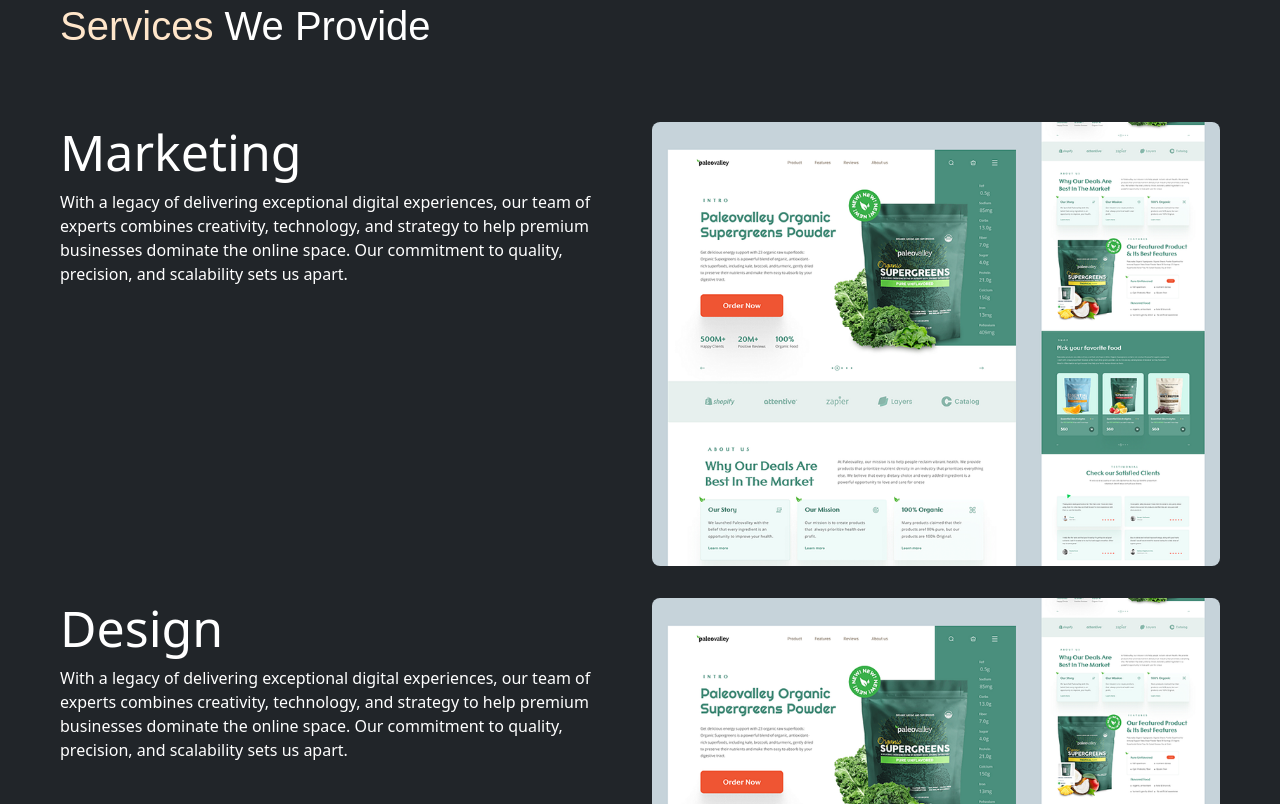
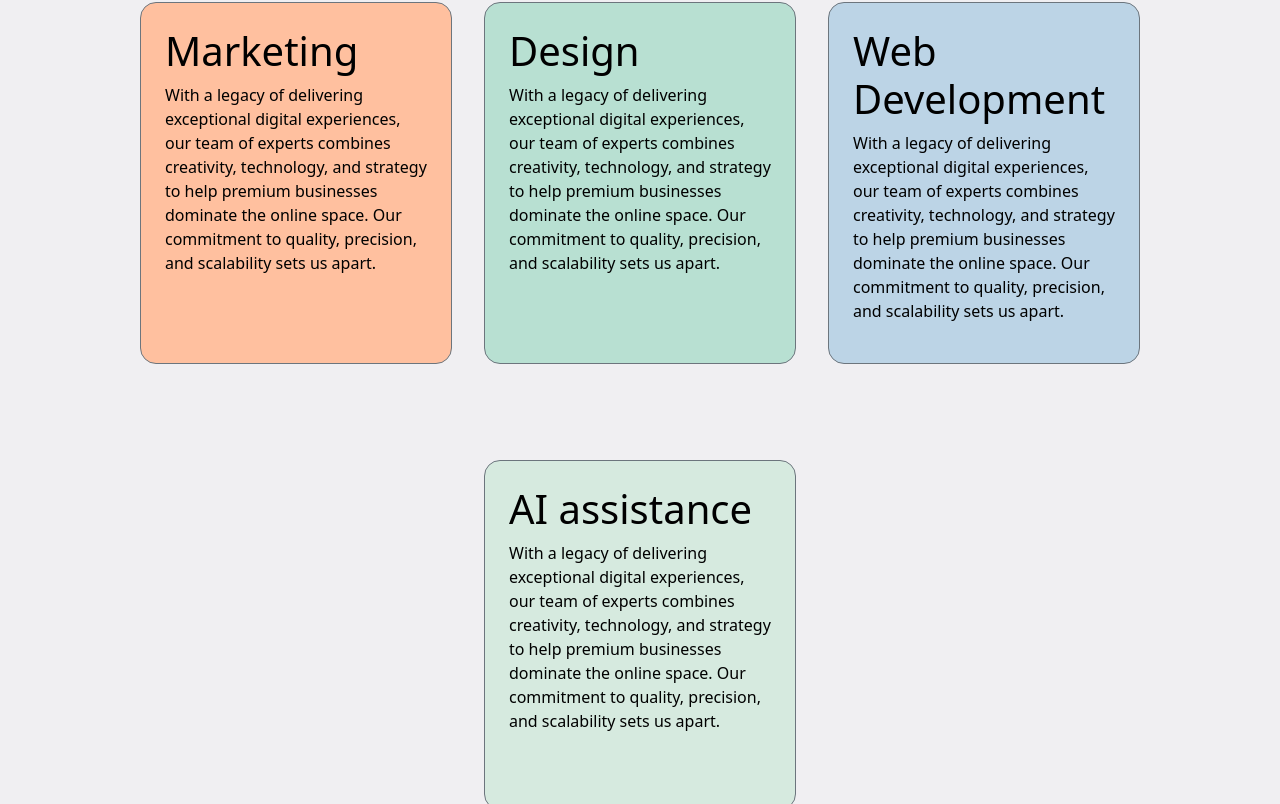
Before and after one commit to hruthiksiva/vectors-react, a React (Vite) app: page / in a window 1280 px wide. Shown: the part 1656-2460 px from the top of the page. Built offline with nearby package versions, Linux system fonts and the light colour scheme.

Commit message:
Create ServiceCard components for phaseTwo

```diff
--- a/src/Color.css
+++ b/src/Color.css
@@ -9,3 +9,18 @@
 .logobg:hover{
     background-color: #ce9f59;
 }
+
+.porange{
+    background-color: #ffc09f;
+}
+.pgreen{
+    background-color: #b8e0d2;
+}
+
+.plightgreen{
+    background-color: #d6eadf;
+}
+
+.pblue{
+    background-color: #bcd4e6;
+}
--- a/src/Components/Services.jsx
+++ b/src/Components/Services.jsx
@@ -5,49 +5,82 @@
 const Services = () => {
   return (
     <>
-       <div className='container-fluid py-5 my-5 bg-dark text-white'>
+    <div className="container-fluid base py-5">
+      <div className="row px-3 d-flex justify-content-center">
+        <div className="col-12 col-md-3 rounded-4 border border-secondary my-5 mx-3 p-4  porange" style={{minHeight:'350px',maxWidth: '21rem'}}>
+          <a href='/marketing' className='text-decoration-none text-black'>
+          <h1>Marketing</h1>
+          <p>With a legacy of delivering exceptional digital experiences, our team of experts combines creativity, technology, and strategy to help premium businesses dominate the online space. Our commitment to quality, precision, and scalability sets us apart.</p>
+          </a>
+        </div>
+
+        <div className="col-12 col-md-3 rounded-4 border border-secondary my-5 mx-3 p-4  pgreen" style={{minHeight:'350px',maxWidth: '21rem'}}>
+        <a href='/marketing' className='text-decoration-none text-black'>
+        <h1>Design</h1>
+        <p>With a legacy of delivering exceptional digital experiences, our team of experts combines creativity, technology, and strategy to help premium businesses dominate the online space. Our commitment to quality, precision, and scalability sets us apart.</p>
+          </a>
+        </div>
+
+        <div className="col-12 col-md-3 rounded-4 border border-secondary my-5 mx-3 p-4  pblue" style={{minHeight:'350px',maxWidth: '21rem'}}>
+        <a href='/marketing' className='text-decoration-none text-black'>
+          <h1>Web Development</h1>
+          <p>With a legacy of delivering exceptional digital experiences, our team of experts combines creativity, technology, and strategy to help premium businesses dominate the online space. Our commitment to quality, precision, and scalability sets us apart.</p>
+          </a>
+        </div>
+
+        <div className="col-12 col-md-3 rounded-4 border border-secondary my-5 mx-3 p-4  plightgreen" style={{minHeight:'350px',maxWidth: '21rem'}}>
+        <a href='/marketing' className='text-decoration-none text-black'>
+          <h1>AI assistance</h1>
+          <p>With a legacy of delivering exceptional digital experiences, our team of experts combines creativity, technology, and strategy to help premium businesses dominate the online space. Our commitment to quality, precision, and scalability sets us apart.</p>
+          </a>
+        </div>
+      </div>
+    </div>
+
+
+
+    {/* VERSION 1 (bg-dark) */}
+       {/* <div className='container-fluid py-5 my-5 bg-dark text-white'>
             <div className='row px-5'>
-              <h1 className='pb-5' style={{fontSize:'', fontFamily:'arial'}}><span style={{color:'#ffe6ca'}}>Services</span> We Provide</h1>
+              <h1 className='pb-5' style={{fontSize:'', fontFamily:'arial'}}><span style={{col-12 col-md-3 rounded-4 border border-secondary my-5 mx-3 p-4 or:'#ffe6ca'}}>Services</span> We Provide</h1>
             </div>
            <div className='row px-5 py-3'>
-             <div className='col-md-6 order-md-1 order-2 pe-5'>
-               {/* Wrapper div around the heading and paragraph */}
+             <div className='col-12 col-md-3 rounded-4 border border-secondary my-5 mx-3 p-4 -md-6 order-md-1 order-2 pe-5'>
+
                <div className="w-100">
                  <h1 className='legacyheading'>Marketing</h1>
                  <p>With a legacy of delivering exceptional digital experiences, our team of experts combines creativity, technology, and strategy to help premium businesses dominate the online space. Our commitment to quality, precision, and scalability sets us apart.</p>
                </div>
              </div>
-             <div className='col-md-6 text-md-end order-md-2 order-1 text-center mb-md-0 mb-3'>
+             <div className='col-12 col-md-3 rounded-4 border border-secondary my-5 mx-3 p-4 -md-6 text-md-end order-md-2 order-1 text-center mb-md-0 mb-3'>
                <img src={legacyimg} alt='legacy image' className='rounded-3' style={{ width: '100%' }} />
              </div>
            </div>
 
            <div className='row px-5 py-3'>
-             <div className='col-md-6 order-md-1 order-2 pe-5'>
-               {/* Wrapper div around the heading and paragraph */}
+             <div className='col-12 col-md-3 rounded-4 border border-secondary my-5 mx-3 p-4 -md-6 order-md-1 order-2 pe-5'>
                <div className="w-100">
                  <h1 className='legacyheading'>Design</h1>
                  <p>With a legacy of delivering exceptional digital experiences, our team of experts combines creativity, technology, and strategy to help premium businesses dominate the online space. Our commitment to quality, precision, and scalability sets us apart.</p>
                </div>
              </div>
-             <div className='col-md-6 text-md-end order-md-2 order-1 text-center mb-md-0 mb-3'>
+             <div className='col-12 col-md-3 rounded-4 border border-secondary my-5 mx-3 p-4 -md-6 text-md-end order-md-2 order-1 text-center mb-md-0 mb-3'>
                <img src={legacyimg} alt='legacy image' className='rounded-3' style={{ width: '100%' }} />
              </div>
            </div>
 
            <div className='row px-5 py-3'>
-             <div className='col-md-6 order-md-1 order-2 pe-5'>
-               {/* Wrapper div around the heading and paragraph */}
+             <div className='col-12 col-md-3 rounded-4 border border-secondary my-5 mx-3 p-4 -md-6 order-md-1 order-2 pe-5'>
                <div className="w-100">
                  <h1 className='legacyheading'>Web devleopement</h1>
                  <p>With a legacy of delivering exceptional digital experiences, our team of experts combines creativity, technology, and strategy to help premium businesses dominate the online space. Our commitment to quality, precision, and scalability sets us apart.</p>
                </div>
              </div>
-             <div className='col-md-6 text-md-end order-md-2 order-1 text-center mb-md-0 mb-3'>
+             <div className='col-12 col-md-3 rounded-4 border border-secondary my-5 mx-3 p-4 -md-6 text-md-end order-md-2 order-1 text-center mb-md-0 mb-3'>
                <img src={legacyimg} alt='legacy image' className='rounded-3' style={{ width: '100%' }} />
              </div>
            </div>
-         </div>
+         </div> */}
     </>
   )
 }
```
